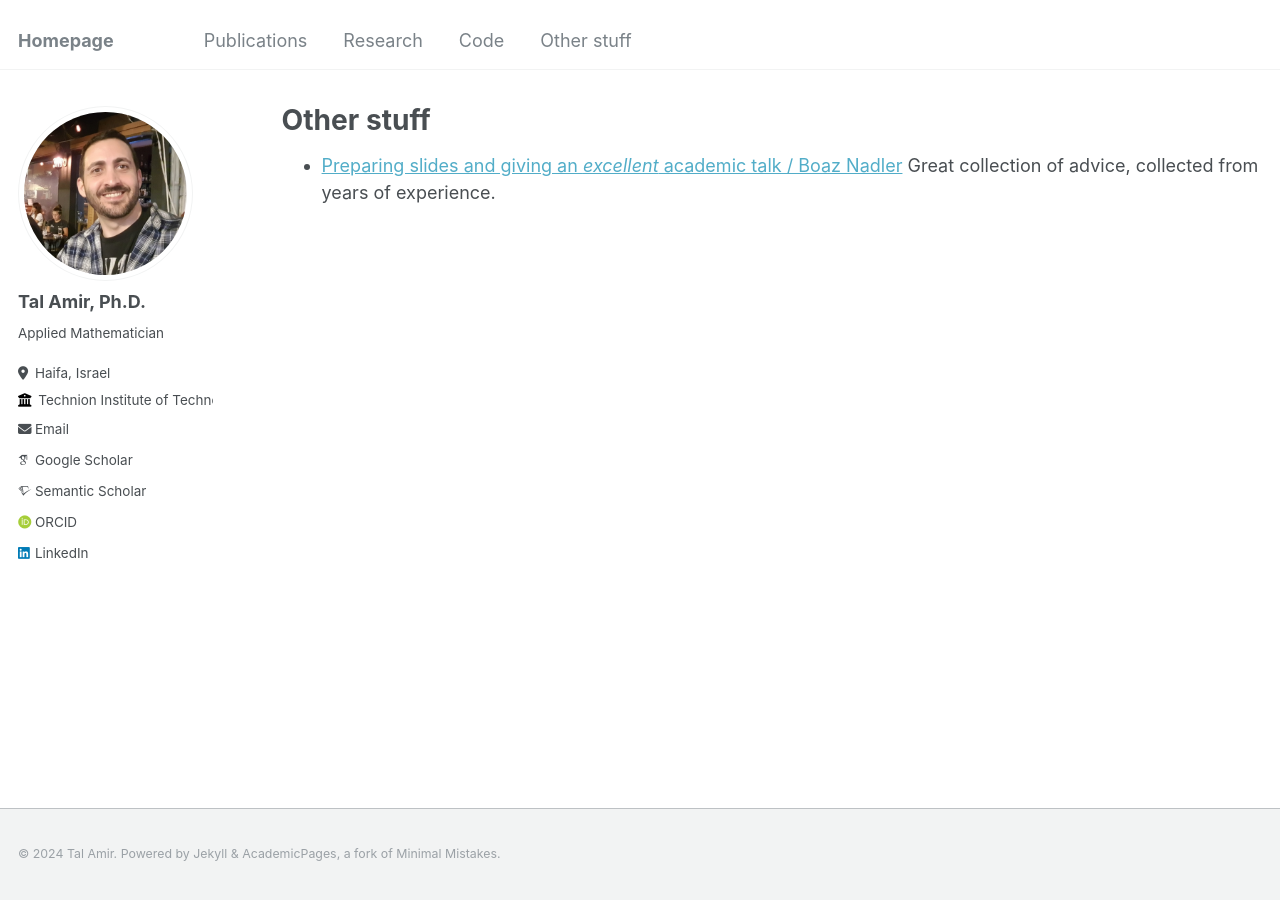
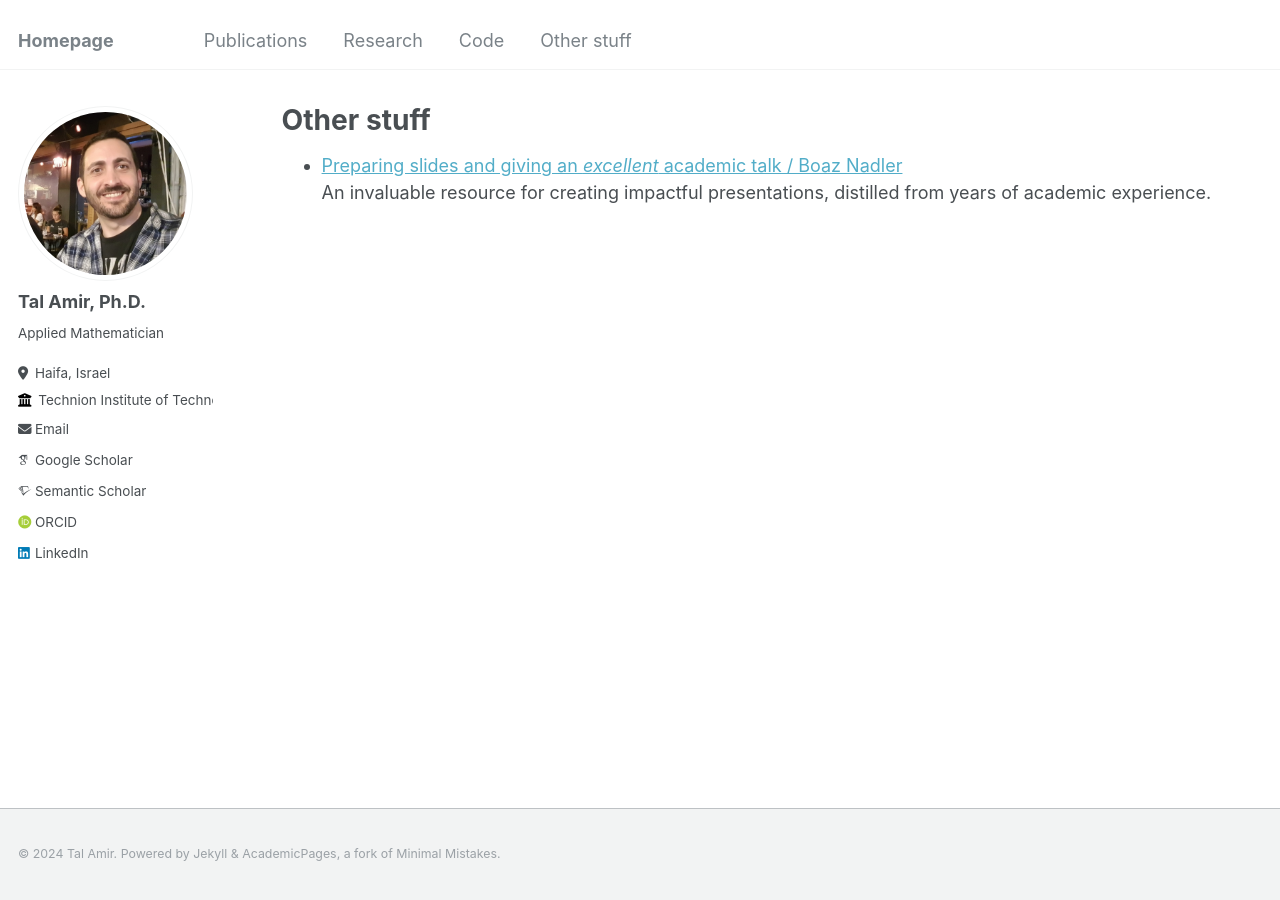
Before and after one commit to tal-amir/tal-amir.github.io, a Jekyll site: the page built from _pages/otherstuff.md, in a window 1280 px wide. Built offline with Jekyll 4.4.1, drawn with Linux system fonts in a browser that asks for light colours; some web fonts are replaced.

Commit message:
Update otherstuff.md

```diff
--- a/_pages/otherstuff.md
+++ b/_pages/otherstuff.md
@@ -9,4 +9,4 @@ author_profile: true
 
 
 - [Preparing slides and giving an _excellent_ academic talk / Boaz Nadler](https://tal-amir.github.io/files/Preparing slides and giving an excellent academic talk [Boaz Nadler].pdf)
-  Great collection of advice, collected from years of experience.
+  An invaluable resource for creating impactful presentations, distilled from years of academic experience.
```
